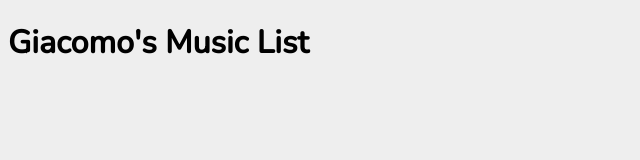
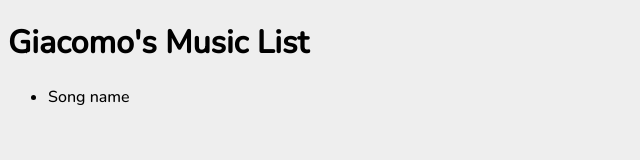
Before and after one commit to GiacomoPirrone/GraphQLProject, a React (Create React App) app in the folder client/: page / in a window 1280 px wide. Shown: the top 160 px of the page, without its empty margins (0-640 px from the left). Built offline with nearby package versions, Linux system fonts and the light colour scheme.

Commit message:
Apollo client successfully setup in the react app

```diff
--- a/client/package.json
+++ b/client/package.json
@@ -3,9 +3,11 @@
   "version": "0.1.0",
   "private": true,
   "dependencies": {
+    "@apollo/client": "^3.2.5",
     "@testing-library/jest-dom": "^5.11.6",
     "@testing-library/react": "^11.1.2",
     "@testing-library/user-event": "^12.2.2",
+    "graphql": "^15.4.0",
     "react": "^17.0.1",
     "react-dom": "^17.0.1",
     "react-scripts": "4.0.0",
--- a/client/src/App.js
+++ b/client/src/App.js
@@ -1,10 +1,22 @@
-//import React, {Component} from 'react';
+import {ApolloClient, InMemoryCache, ApolloProvider} from '@apollo/client';
+
+//components
+import SongList from './components/SongList';
+
+//apollo client setup
+const client = new ApolloClient({
+  uri:'http://localhost:4000/graphql',
+  cache: new InMemoryCache(),
+});
 
 function App() {
   return (
-    <div id="main">
-      <h1>Giacomo's Music List</h1>
-    </div>
+    <ApolloProvider client={client}>
+      <div id="main">
+        <h1>Giacomo's Music List</h1>
+        <SongList/>
+      </div>
+    </ApolloProvider>
   );
 }
 
--- /dev/null
+++ b/client/src/components/SongList.js
@@ -0,0 +1,11 @@
+function SongList() {
+    return (
+      <div>
+        <ul id="song-list">
+            <li>Song name</li>
+        </ul>
+      </div>
+    );
+  }
+
+  export default SongList;
```
Also changed, not shown: 1 other file (tests, documents, lock files or other folders).
